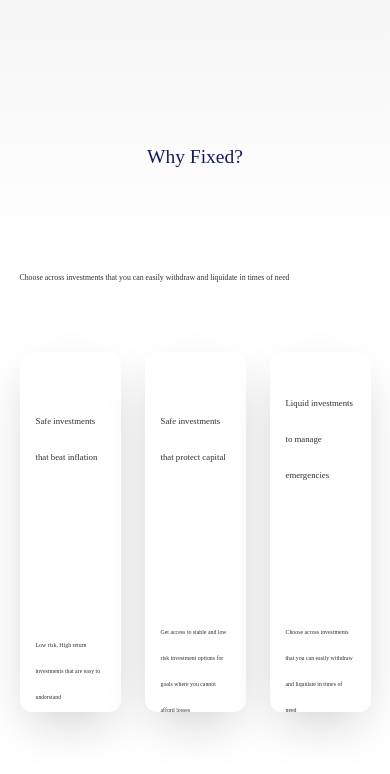
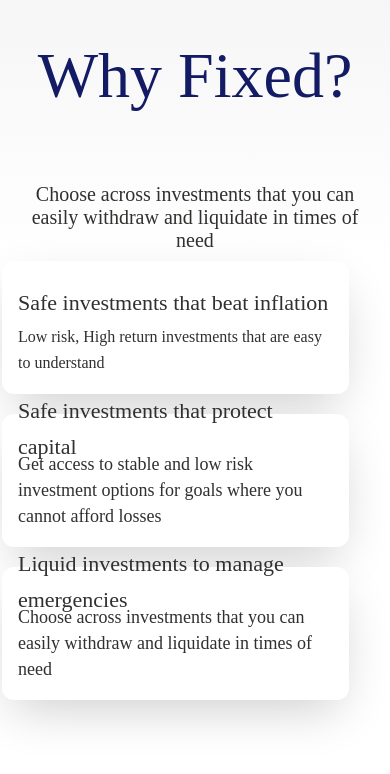
Before and after one commit to letsgot/Fixed_App, a Next.js app: page /FifthPage in a window 390 px wide. Shown: the top 774 px of the page. Built offline with nearby package versions, Linux system fonts and the light colour scheme.

Commit message:
working for responsive

```diff
--- a/src/styles/eleventhPage.module.css
+++ b/src/styles/eleventhPage.module.css
@@ -447,3 +447,7 @@ flex-grow: 0;
     height: 10%;
     width: 10%;
 }
+
+@media screen and (max-width : 900) {
+
+}
--- a/src/styles/fifthPage.module.css
+++ b/src/styles/fifthPage.module.css
@@ -4,8 +4,8 @@
 display: flex;
 flex-direction: column;
 align-items: center;
-padding: 100px 72px;
-gap: 32px;
+/* padding: 10px 72px; */
+/* gap: 32px; */
 
 width: 100vw;
 height: 100vh;
@@ -26,16 +26,17 @@ flex-grow: 0;
 
     /* Auto layout */
 
-    margin-top: -2%;
+    /* margin-top: 11%; */
+    width: 99vw;
+    height: 90vh;
+
 
     display: flex;
     flex-direction: column;
     align-items: center;
     padding: 0px;
-    gap: 80px;
+    /* gap: 80px; */
 
-    width: 90vw;
-    height: 70vh;
 
 
     /* Inside auto layout */
@@ -55,10 +56,14 @@ display: flex;
 flex-direction: column;
 align-items: center;
 padding: 0px;
-gap: 32px;
+/* gap: 32px; */
 
-width: 100%;
-height: 30%;
+width: 90vw;
+height: 25vh;
+
+
+/* ---------------------------- */
+margin-top: 10%;
 
 
 /* Inside auto layout */
@@ -73,21 +78,21 @@ flex-grow: 0;
 
 
 width: 100%;
-height: 70%;
+height: 60%;
 
 /* Heading_64px */
 
 font-family: 'Futura PT';
 font-style: normal;
 font-weight: 500;
-font-size: 5vw;
-line-height: 120%;
+font-size: 64px;
+/* line-height: 120%; */
 /* identical to box height, or 77px */
 
 display: flex;
-align-items: center;
+align-items: flex-start;
 justify-content: center;
-text-align: right;
+/* text-align: right; */
 
 /* Brand/Blue */
 
@@ -106,15 +111,15 @@ flex-grow: 0;
 
 
 width: 100%;
-height: 30%;
+height: 40%;
 
 /* Paragraph_28px */
 
 font-family: 'Futura PT';
 font-style: normal;
 font-weight: 400;
-font-size: 2vw;
-line-height: 36px;
+font-size: 28px;
+/* line-height: 36px; */
 display: flex;
 align-items: center;
 text-align: center;
@@ -141,10 +146,13 @@ display: flex;
 flex-direction: row;
 align-items: flex-start;
 padding: 0px;
-gap: 24px;
+gap: 20px;
 
 width: 100%;
 height: 70%;
+
+/* ----------------------------------- */
+margin-top: 3%;
 
 
 /* Inside auto layout */
@@ -163,11 +171,11 @@ flex-grow: 0;
 display: flex;
 flex-direction: column;
 align-items: flex-start;
-padding: 24px 16px;
-gap: 24px;
+/* padding: 24px 16px; */
+/* gap: 24px; */
 
 width: 28%;
-height: 87%;
+height: 52%;
 
 background: #FFFFFF;
 box-shadow: 0px 18px 50px -10px rgba(0, 0, 0, 0.2);
@@ -193,7 +201,7 @@ height: 40%;
 font-family: 'Futura PT';
 font-style: normal;
 font-weight: 500;
-font-size: 2.25vw;
+font-size: 26px;
 line-height: 36px;
 display: flex;
 align-items: center;
@@ -222,7 +230,7 @@ height: 100%;
 font-family: 'Futura PT';
 font-style: normal;
 font-weight: 400;
-font-size: 1.5vw;
+font-size: 18px;
 line-height: 26px;
 display: flex;
 align-items: center;
@@ -253,7 +261,7 @@ padding: 24px 16px;
 gap: 24px;
 
 width: 28%;
-height: 87%;
+height: 52%;
 
 background: #FFFFFF;
 box-shadow: 0px 18px 50px -10px rgba(0, 0, 0, 0.2);
@@ -277,8 +285,9 @@ height: 40%;
 
 font-family: 'Futura PT';
 font-style: normal;
+
 font-weight: 500;
-font-size: 2.25vw;
+font-size: 26px;
 line-height: 36px;
 display: flex;
 align-items: center;
@@ -307,7 +316,7 @@ height: 100%;
 font-family: 'Futura PT';
 font-style: normal;
 font-weight: 400;
-font-size: 1.5vw;
+font-size: 18px;
 line-height: 26px;
 display: flex;
 align-items: center;
@@ -339,7 +348,7 @@ padding: 24px 16px;
 gap: 24px;
 
 width: 28%;
-height: 87%;
+height: 52%;
 
 background: #FFFFFF;
 box-shadow: 0px 18px 50px -10px rgba(0, 0, 0, 0.2);
@@ -365,7 +374,7 @@ height: 40%;
 font-family: 'Futura PT';
 font-style: normal;
 font-weight: 500;
-font-size: 2.25vw;
+font-size: 26px;
 line-height: 36px;
 display: flex;
 align-items: center;
@@ -394,7 +403,7 @@ height: 100%;
 font-family: 'Futura PT';
 font-style: normal;
 font-weight: 400;
-font-size: 1.5vw;
+font-size: 18px;
 line-height: 26px;
 display: flex;
 align-items: center;
@@ -411,3 +420,336 @@ order: 2;
 align-self: stretch;
 flex-grow: 0;
 }
+
+
+@media screen and (max-width: 900px) {
+
+
+    .frame285 {
+        /* Frame 285 */
+
+
+        /* Auto layout */
+
+        display: flex;
+        flex-direction: column;
+        align-items: center;
+        padding: 0px;
+        /* gap: 32px; */
+
+        width: 90vw;
+        height: 25vh;
+
+
+        /* ---------------------------- */
+        margin-top: 10%;
+
+
+        /* Inside auto layout */
+
+        flex: none;
+        order: 0;
+        flex-grow: 0;
+        }
+
+
+
+.frame285>.desc{
+    /* margin-top: -10%; */
+    font-size: 20px;
+    height: 50%;
+}
+
+
+    .frame280 {
+
+
+/* Auto layout */
+
+display: flex;
+flex-direction: column;
+align-items: flex-start;
+padding: 0px;
+gap: 20px;
+
+width: 100%;
+height: 70%;
+
+/* ----------------------------------- */
+/* margin-top: 3%; */
+
+
+/* Inside auto layout */
+
+flex: none;
+order: 1;
+flex-grow: 0;
+}
+
+.frame277 {
+    /* Frame 277 */
+
+
+/* Auto layout */
+
+display: flex;
+flex-direction: column;
+align-items: flex-start;
+padding: 24px 16px;
+/* gap: 24px; */
+
+width: 90%;
+height: 25%;
+
+background: #FFFFFF;
+box-shadow: 0px 18px 50px -10px rgba(0, 0, 0, 0.2);
+border-radius: 12px;
+
+/* Inside auto layout */
+
+flex: none;
+order: 0;
+align-self: stretch;
+flex-grow: 0;
+    }
+
+    .frame277>.head{
+    /* Safe investments that beat inflation */
+
+
+    width: 103%;
+    height: 40%;
+
+    /* Heading_28px */
+
+    font-family: 'Futura PT';
+    font-style: normal;
+    font-weight: 500;
+    font-size: 22px;
+    /* line-height: 36px; */
+    display: flex;
+    align-items: flex-start;
+
+    /* Black */
+
+    color: #32302F;
+
+
+    /* Inside auto layout */
+    /* margin-top: -15%; */
+
+    flex: none;
+    order: 1;
+    flex-grow: 1;
+    }
+
+    .frame277>.desc{
+    /* Low risk, High return investments that are easy to understand */
+    margin-bottom: -2%;
+
+    width: 100%;
+    height: 100%;
+
+    /* Paragraph_20px */
+
+    font-family: 'Futura PT';
+    font-style: normal;
+    font-weight: 400;
+    font-size: 16px;
+    line-height: 26px;
+    display: flex;
+    align-items: flex-end;
+
+    /* Black */
+
+    color: #32302F;
+
+
+    /* Inside auto layout */
+
+    flex: none;
+    order: 2;
+    align-self: stretch;
+    flex-grow: 0;
+    }
+
+
+
+.frame278 {
+    /* Frame 277 */
+
+
+/* Auto layout */
+
+display: flex;
+flex-direction: column;
+align-items: flex-start;
+padding: 24px 16px;
+/* gap: 24px; */
+
+width: 90%;
+height: 25%;
+
+background: #FFFFFF;
+box-shadow: 0px 18px 50px -10px rgba(0, 0, 0, 0.2);
+border-radius: 12px;
+
+/* Inside auto layout */
+
+flex: none;
+order: 0;
+align-self: stretch;
+flex-grow: 0;
+    }
+
+    .frame278>.head{
+    /* Safe investments that beat inflation */
+
+
+    width: 100%;
+    height: 40%;
+
+    /* Heading_28px */
+
+    font-family: 'Futura PT';
+    font-style: normal;
+    font-weight: 500;
+    font-size: 22px;
+    /* line-height: 36px; */
+    display: flex;
+    align-items: center;
+
+    /* Black */
+
+    color: #32302F;
+
+
+    /* Inside auto layout */
+    margin-top: -15%;
+
+    flex: none;
+    order: 1;
+    flex-grow: 1;
+    }
+
+    .frame278>.desc{
+    /* Low risk, High return investments that are easy to understand */
+    margin-bottom: -2%;
+
+    width: 100%;
+    height: 100%;
+
+    /* Paragraph_20px */
+
+    font-family: 'Futura PT';
+    font-style: normal;
+    font-weight: 400;
+    font-size: 18px;
+    line-height: 26px;
+    display: flex;
+    align-items: flex-end;
+
+    /* Black */
+
+    color: #32302F;
+
+
+    /* Inside auto layout */
+
+    flex: none;
+    order: 2;
+    align-self: stretch;
+    flex-grow: 0;
+    }
+
+
+
+.frame279 {
+    /* Frame 277 */
+
+
+/* Auto layout */
+
+display: flex;
+flex-direction: column;
+align-items: flex-start;
+padding: 24px 16px;
+/* gap: 24px; */
+
+width: 90%;
+height: 25%;
+
+background: #FFFFFF;
+box-shadow: 0px 18px 50px -10px rgba(0, 0, 0, 0.2);
+border-radius: 12px;
+
+/* Inside auto layout */
+
+flex: none;
+order: 0;
+align-self: stretch;
+flex-grow: 0;
+    }
+
+    .frame279>.head{
+    /* Safe investments that beat inflation */
+
+
+    width: 100%;
+    height: 40%;
+
+    /* Heading_28px */
+
+    font-family: 'Futura PT';
+    font-style: normal;
+    font-weight: 500;
+    font-size: 22px;
+    /* line-height: 36px; */
+    display: flex;
+    align-items: center;
+
+    /* Black */
+
+    color: #32302F;
+
+
+    /* Inside auto layout */
+    margin-top: -15%;
+
+    flex: none;
+    order: 1;
+    flex-grow: 1;
+    }
+
+    .frame279>.desc{
+    /* Low risk, High return investments that are easy to understand */
+    margin-bottom: -2%;
+
+    width: 100%;
+    height: 100%;
+
+    /* Paragraph_20px */
+
+    font-family: 'Futura PT';
+    font-style: normal;
+    font-weight: 400;
+    font-size: 18px;
+    line-height: 26px;
+    display: flex;
+    align-items: flex-end;
+
+    /* Black */
+
+    color: #32302F;
+
+
+    /* Inside auto layout */
+
+    flex: none;
+    order: 2;
+    align-self: stretch;
+    flex-grow: 0;
+    }
+
+
+}
```
Also changed, not shown: src/styles/tenthPage.module.css (+68 -2 lines).
